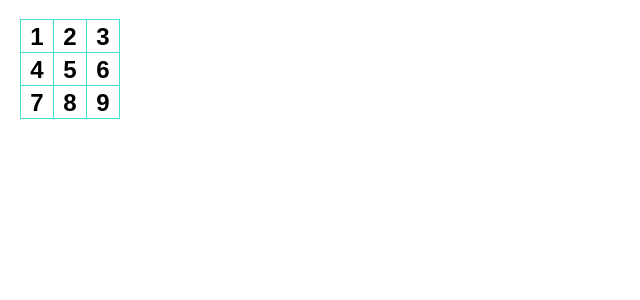
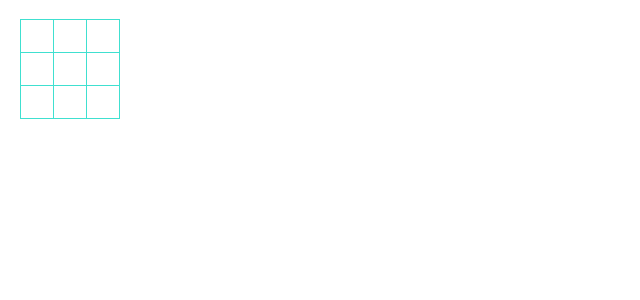
Before and after one commit to tranandrew-dt/react-tic-tac-toe, a React (Create React App) app: page / in a window 1280 px wide. Shown: the top 300 px of the page, without its empty margins (0-640 px from the left). Built offline with nearby package versions, Linux system fonts and the light colour scheme.

Commit message:
[feat] added an onclick effect with state tracking for the Square component, it just shows or hides on click for now

```diff
--- a/src/Square.jsx
+++ b/src/Square.jsx
@@ -1,13 +1,19 @@
 import React, { useState } from "react";
+
+//If state of square (from board) is occupied, don't allow overwrite
 
 function Square(props) {
   const [clickStatus, setClickStatus] = useState(false);
 
-  function handleClickStatus() {}
+  function handleClickStatus() {
+    setClickStatus((prev) => {
+      return !prev;
+    });
+  }
 
   return (
     <button className="square" onClick={handleClickStatus}>
-      {props.num}
+      {clickStatus && props.num}
     </button>
   );
 }
```
